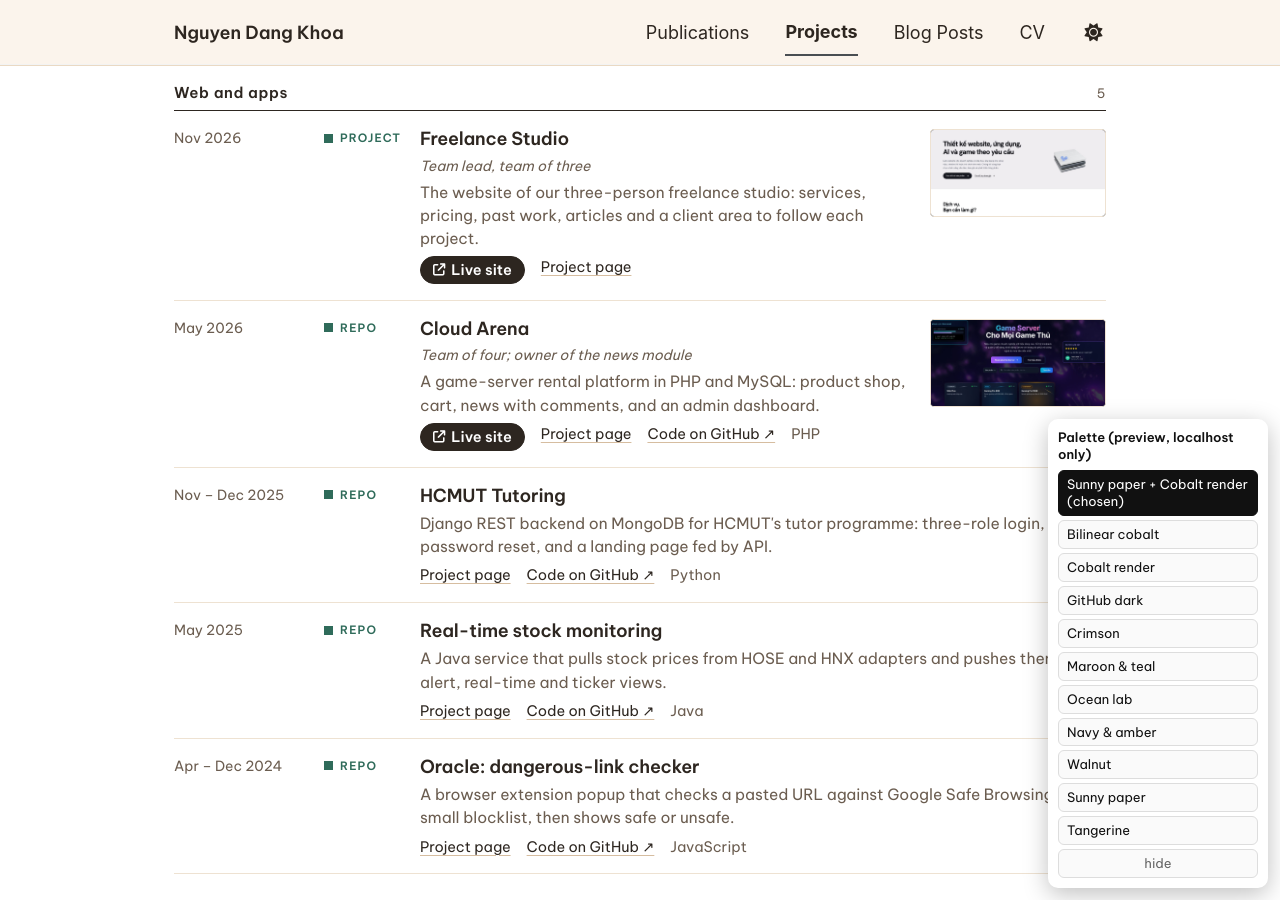
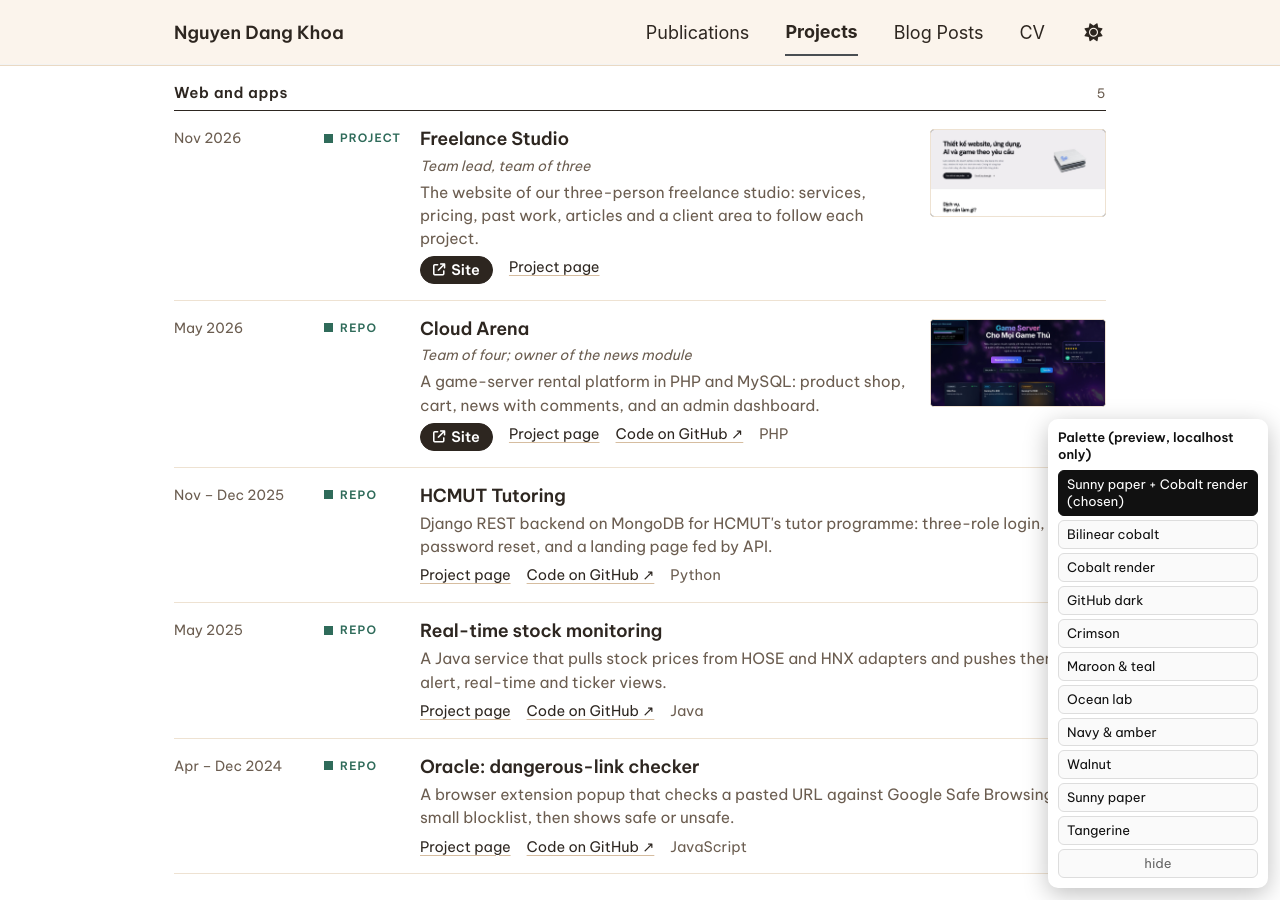
Before and after one commit to khoadangnguyenn/Portfolio, a Jekyll site: the page built from _pages/projects.md, in a window 1280 px wide and 900 px high, scrolled down 1620 px. Built offline with Jekyll 4.4.1, drawn with Linux system fonts in a browser that asks for light colours.

Commit message:
Rename Live site button to Site

```diff
--- a/_includes/area-list.html
+++ b/_includes/area-list.html
@@ -42,7 +42,7 @@
             <p class="work__summary">{{ c_sum }}</p>
             {% if c_res %}<p class="areas__result">{{ c_res }}</p>{% endif %}
             {% if c_live or it.repo or it.url %}<p class="areas__links">
-              {% if c_live %}<a class="areas__live" href="{{ c_live }}"><i class="fa-solid fa-arrow-up-right-from-square" aria-hidden="true"></i> Live site</a>{% endif %}
+              {% if c_live %}<a class="areas__live" href="{{ c_live }}"><i class="fa-solid fa-arrow-up-right-from-square" aria-hidden="true"></i> Site</a>{% endif %}
               {% if it.url %}<a href="{{ base_path }}{{ it.url }}">{% if it.kind == 'paper' %}Paper page{% elsif it.kind == 'writing' %}Read{% else %}Project page{% endif %}</a>{% endif %}
               {% if it.repo %}<a href="{{ gh }}{{ it.repo }}">Code on GitHub ↗</a>{% endif %}
               {% if it.lang %}<span>{{ it.lang }}</span>{% endif %}</p>{% endif %}
--- a/_includes/project-head.html
+++ b/_includes/project-head.html
@@ -12,7 +12,7 @@
   {% if page.stack %}<div><dt>Built with</dt><dd>{{ page.stack | join: " · " }}</dd></div>{% endif %}
 </dl>
 {% if page.live or page.code or page.links %}<p class="pj-links">
-  {% if page.live %}<a class="rs-chip rs-chip--live" href="{{ page.live }}"><i class="fa-solid fa-arrow-up-right-from-square" aria-hidden="true"></i><span>Live site</span></a>{% endif %}
+  {% if page.live %}<a class="rs-chip rs-chip--live" href="{{ page.live }}"><i class="fa-solid fa-arrow-up-right-from-square" aria-hidden="true"></i><span>Site</span></a>{% endif %}
   {% if page.code %}<a class="rs-chip" href="{{ page.code }}"><i class="fab fa-github" aria-hidden="true"></i><span>Code</span></a>{% endif %}
   {% for l in page.links %}<a class="rs-chip" href="{{ l.url }}"><i class="fa-solid fa-arrow-up-right-from-square" aria-hidden="true"></i><span>{{ l.label }}</span></a>{% endfor %}
 </p>{% endif %}
```
